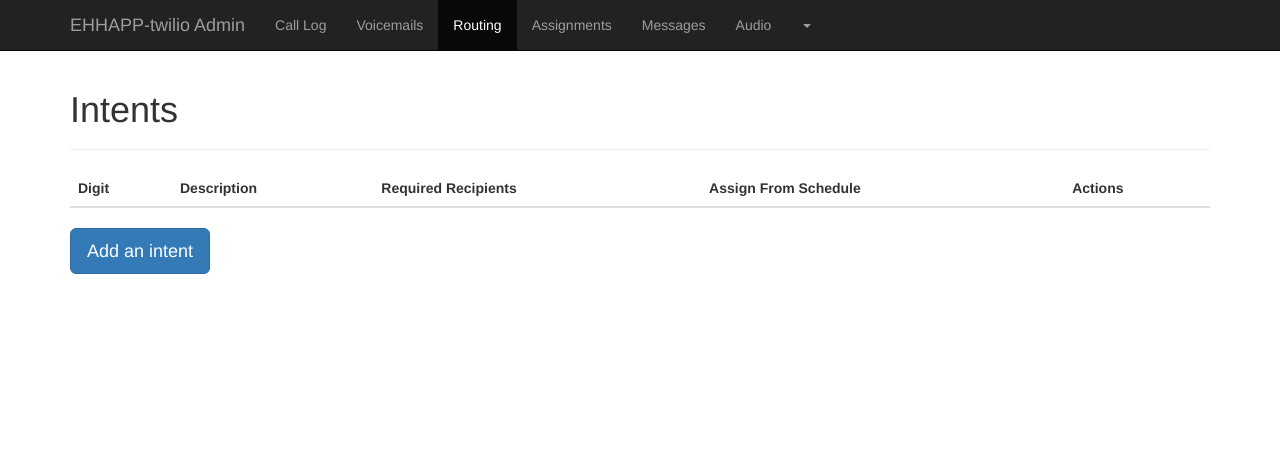
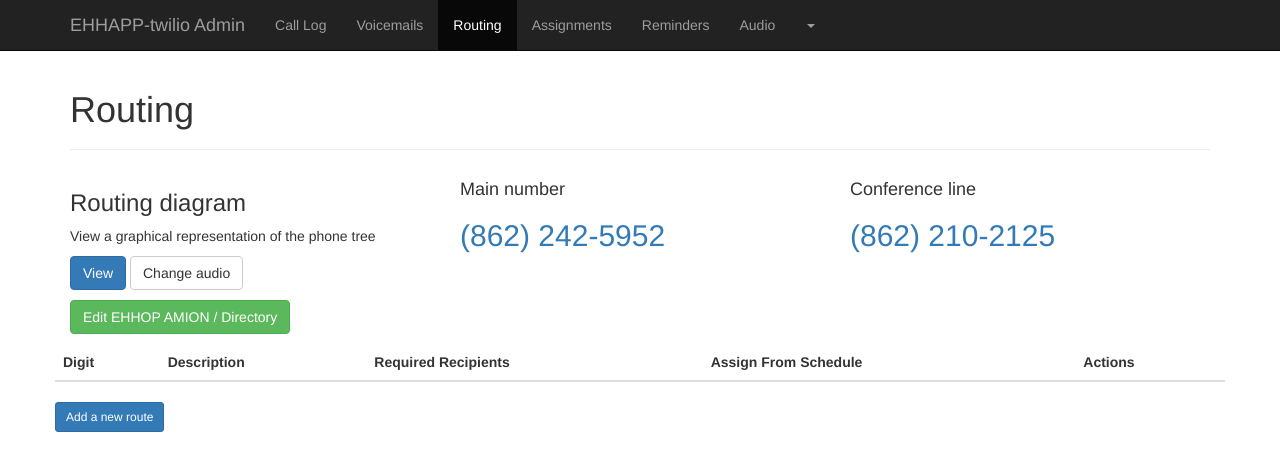
Before and after one commit to ehhop/ehhapp-twilio, a Flask app: template ehhapp_twilio/templates/intents.html in a window 1280 px wide. Shown: the top 471 px of the page. Run offline with Flask 2, Linux system fonts and the light colour scheme; the template is opened without the code that fills it, so the values that code supplies are empty; parts of the project's set-up code (start-up, migrations or seed data) failed here and were passed over; some libraries are stand-ins or nearby versions.

Commit message:
Accumulated tweaks.

```diff
--- a/assets/bootstrap/css/starter-template.css
+++ b/assets/bootstrap/css/starter-template.css
@@ -5,3 +5,18 @@
   padding: 40px 15px;
   text-align: center;
 }
+.btn-file input[type=file] {
+	position: absolute;
+	top: 0;
+	right: 0;
+	min-width: 100%;
+	min-height: 100%;
+	font-size: 100px;
+	text-align: right;
+	filter: alpha(opacity=0);
+	opacity: 0;
+	outline: none;
+	background: white;
+	cursor: inherit;
+	display: block;
+}
--- a/ehhapp_twilio/english_path.py
+++ b/ehhapp_twilio/english_path.py
@@ -69,7 +69,7 @@
 	resp = twilio.twiml.Response()
 	intent = request.values.get('Digits', None)				# get keypress
 
-	oncall_current_phone = fallback_phone				# get the phone # of the on call - fallback if something wrong
+	oncall_current_phone = getOnCallPhoneNum()				# get the phone # of the on call - fallback if something wrong
 
 	if intent == '1':  							# appointment today
 		resp.play("/assets/audio/xfer_call.mp3")			# now transferring to oncall
--- a/ehhapp_twilio/forms.py
+++ b/ehhapp_twilio/forms.py
@@ -27,5 +27,5 @@
 
 class AudiofileForm(Form):
 	'''GUI: edit audio files for IVR menu'''
+	audio_file = FileField('Upload new audio')
 	audio_file_name = TextField("Audio file name")
-	audio_file = FileField('Upload new audio')
--- a/ehhapp_twilio/spanish_path.py
+++ b/ehhapp_twilio/spanish_path.py
@@ -10,7 +10,8 @@
 	digit = request.values.get('Digits', None)
 	#get day of week (0 is Monday and 6 is Sunday)
 	day_of_week = datetime.now(pytz.timezone('US/Eastern')).weekday()
-
+	if day_of_week == 1: # hack for tuesday clinic
+		day_of_week = 5
 	if digit == '2':
 		'''instructions in spanish selected'''
 		if day_of_week == 5: #clinic is open on Saturdays
--- a/ehhapp_twilio/templates/email.html
+++ b/ehhapp_twilio/templates/email.html
@@ -46,6 +46,7 @@
 <tr>
 <td>
 <h1>New EHHOP Voicemail from {{ from_phone }}</h1>
+<p>This is a {{ desc }}.</p>
 <p class="lead">Assigned to: {{ assign_names }}</p>
 <p>Please DO NOT reply to this email--call the patient back using the contact information within the voicemail.</p>
 <h3><a href="{{ playback_url }}">Voicemail message » </a></h3>
--- a/ehhapp_twilio/templates/email.txt
+++ b/ehhapp_twilio/templates/email.txt
@@ -1,4 +1,6 @@
 New EHHOP Voicemail from {{ from_phone }}
+
+This is a {{ desc }}
 
 Assigned to: {{ assign_names }}
 
--- a/ehhapp_twilio/templates/intents.html
+++ b/ehhapp_twilio/templates/intents.html
@@ -4,13 +4,30 @@
 <li class="inactive"><a href="/voicemails">Voicemails</a></li>
 <li class="active"><a href="/intents">Routing</a></li>
 <li class="inactive"><a href="/assignments">Assignments</a></li>
-<li class="inactive"><a href="/reminders">Messages</a></li>
+<li class="inactive"><a href="/reminders">Reminders</a></li>
 <li class="inactive"><a href="/audiofiles">Audio</a></li>
 {% endblock %}
 {% block body %}
 	    <div class="page-header">
-		    <h1>Intents</h1>
+		    <h1>Routing</h1>
 	    </div>
+	    <div class="row">
+  	<div class="col-sm-4">
+        		<h3>Routing diagram</h3>
+			<p>View a graphical representation of the phone tree</p>
+	        	<p><a href="/assets/images/ehhapp-twilio-routes.pdf" class="btn btn-primary" role="button">View</a> <a href="/audiofiles" class="btn btn-default" role="button">Change audio</a></p>
+			<p><a href="https://docs.google.com/spreadsheets/d/1bGuP1jCmL5HcXJp0EHpnfRKsQ-6Tnx6keCgDpMhVY-k/edit#gid=315864988" class="btn btn-success" role="button">Edit EHHOP AMION / Directory</a></p>
+	</div>
+	<div class="col-sm-4">
+			<h4>Main number</h4>
+			<h2><a href="tel://8622425952">(862) 242-5952</a></h2>
+	</div>
+	<div class="col-sm-4">
+			<h4>Conference line</h4>
+			<h2><a href="tel://8622102125">(862) 210-2125</a></h2>
+	</div>
+	</div>
+	<div class="row">
 	    <table class="table table-hover">
 		<thead>
 			<tr>
@@ -24,13 +41,13 @@
 		<tbody>
 		{% for intent in intents %}
 		<tr>
-			<th scope="row">{{ intent.digit }}</th>
+			<th scope="row">{% if intent.digit != 0 %}{{ intent.digit }}{% else %}-{% endif %}</th>
 			<td> {{ intent.description }}</td>
 			<td> {{ intent.required_recipients }}</td>
 			<td> {{ intent.distributed_recipients }}</td>
-			<td>
-			<a href="https://twilio.ehhapp.org/intents/edit{{ intent.id }}">Edit</a>
-			<a href="https://twilio.ehhapp.org/intents/test{{ intent.id }}">Test</a>
+			<td style="min-width:100px">
+			<a href="https://twilio.ehhapp.org/intents/edit{{ intent.id }}" class="btn btn-xs btn-primary" role="button">Edit</a>
+			<a href="https://twilio.ehhapp.org/intents/test{{ intent.id }}" class="btn btn-xs btn-success" role="button">Test</a>
 				</td>
 		</tr>
 		{% endfor %}
@@ -39,7 +56,7 @@
 	    {% if intents.first() == None %}
 	    <div class="alert alert-error">No intents in DB.</div>
 	    {% endif %}
-	    <a href="/intents/edit" class="btn btn-lg btn-primary">Add an intent</a>
+	    <a href="/intents/edit" class="btn btn-sm btn-primary">Add a new route</a>
 	    </div>
     </div><!-- /.container -->
 {% endblock %}
--- a/ehhapp_twilio/templates/layout.html
+++ b/ehhapp_twilio/templates/layout.html
@@ -19,6 +19,7 @@
 
     <!-- Custom styles for this template -->
     <link href="/assets/bootstrap/css/starter-template.css" rel="stylesheet">
+    <link href="//cdn.datatables.net/1.10.11/css/jquery.dataTables.min.css" rel="stylesheet">
 
     <!-- Just for debugging purposes. Don't actually copy these 2 lines! -->
     <!--[if lt IE 9]><script src="/assets/bootstrap/js/ie8-responsive-file-warning.js"></script><![endif]-->
@@ -29,6 +30,26 @@
       <script src="https://oss.maxcdn.com/html5shiv/3.7.2/html5shiv.min.js"></script>
       <script src="https://oss.maxcdn.com/respond/1.4.2/respond.min.js"></script>
     <![endif]-->
+    <script src="https://ajax.googleapis.com/ajax/libs/jquery/1.11.3/jquery.min.js"></script>
+    <script>window.jQuery || document.write('<script src="../../assets/bootstrap/js/vendor/jquery.min.js"><\/script>')</script>
+    <script src="/assets/bootstrap/js/bootstrap.min.js"></script>
+    <script src="//ajax.googleapis.com/ajax/libs/jquery/2.2.2/jquery.min.js"></script>
+    <script src="//cdn.datatables.net/1.10.11/js/jquery.dataTables.min.js"></script>
+    <!-- IE10 viewport hack for Surface/desktop Windows 8 bug -->
+    <script src="/assets/bootstrap/js/ie10-viewport-bug-workaround.js"></script>
+    <script type="text/javascript">$(document).ready(function(){
+                 $('#activesort').DataTable({
+		  "order": [[ 0, "desc" ]]
+		  });
+                });
+		var separator = '-';
+	$( ".phone" ).text( function( i, DATA ) {
+    		DATA
+        	.replace( /[^\d]/g, '' )
+        	.replace( /(\d{3})(\d{3})(\d{4})/, '$1' + separator + '$2' + separator + '$3' );
+    		return DATA;
+	});
+    </script>
   </head>
 
   <body>
@@ -73,10 +94,5 @@
     <!-- Bootstrap core JavaScript
     ================================================== -->
     <!-- Placed at the end of the document so the pages load faster -->
-    <script src="https://ajax.googleapis.com/ajax/libs/jquery/1.11.3/jquery.min.js"></script>
-    <script>window.jQuery || document.write('<script src="../../assets/bootstrap/js/vendor/jquery.min.js"><\/script>')</script>
-    <script src="/assets/bootstrap/js/bootstrap.min.js"></script>
-    <!-- IE10 viewport hack for Surface/desktop Windows 8 bug -->
-    <script src="/assets/bootstrap/js/ie10-viewport-bug-workaround.js"></script>
   </body>
 </html>
--- a/ehhapp_twilio/templates/reminders.html
+++ b/ehhapp_twilio/templates/reminders.html
@@ -4,7 +4,7 @@
 <li class="inactive"><a href="/voicemails">Voicemails</a></li>
 <li class="inactive"><a href="/intents">Routing</a></li>
 <li class="inactive"><a href="/assignments">Assignments</a></li>
-<li class="active"><a href="/reminders">Messages</a></li>
+<li class="active"><a href="/reminders">Reminders</a></li>
 <li class="inactive"><a href="/audiofiles">Audio</a></li>
 {% endblock %}
 {% block body %}
--- a/ehhapp_twilio/voicemail_helpers.py
+++ b/ehhapp_twilio/voicemail_helpers.py
@@ -124,7 +124,7 @@
 @flask_login.login_required
 def serve_reminder_admin(page=1):
 	'''GUI: this serves an index of the currently scheduled secure messages going out'''
-	reminders = Reminder.query.order_by(Reminder.id.desc()).paginate(page,20,False)
+	reminders = Reminder.query.order_by(Reminder.id.desc()).paginate(page,2000,False)
 	return render_template("reminders.html",
 				reminders = reminders,
 				recordings_base = recordings_base)
@@ -142,7 +142,7 @@
 @flask_login.login_required
 def serve_assignment_admin(page=1):
 	'''GUI: serve the phone number assignments page'''
-        assignments = Assignment.query.order_by(Assignment.id.desc()).paginate(page,20,False)
+        assignments = Assignment.query.order_by(Assignment.id.desc()).paginate(page,2000,False)
         return render_template("assignments.html",
                                 assignments = assignments)
 
@@ -162,7 +162,7 @@
 def serve_vm_admin(page=1):
 	'''GUI: serve the voicemails page'''
 	# TODO: need to add pagination to this!!!
-        voicemails = Voicemail.query.order_by(Voicemail.id.desc()).paginate(page, 20, False)
+        voicemails = Voicemail.query.order_by(Voicemail.id.desc()).paginate(page, 2000, False)
 	for vm in voicemails.items:
 		vm.intent = Intent.query.filter_by(digit=vm.intent).first().description
         return render_template("voicemails.html",
```
Also changed, not shown: ehhapp_twilio/email_helper.py (+4 -4 lines), ehhapp_twilio/templates/_forms.html (+7 -0 lines), ehhapp_twilio/templates/assignments.html (+4 -19 lines), ehhapp_twilio/templates/audiofiles.html (+4 -4 lines), ehhapp_twilio/templates/calls.html (+7 -23 lines), ehhapp_twilio/templates/voicemails.html (+9 -26 lines), 1 other file.
